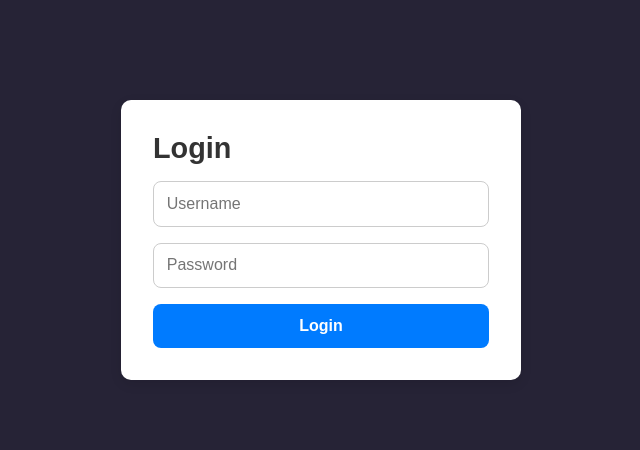
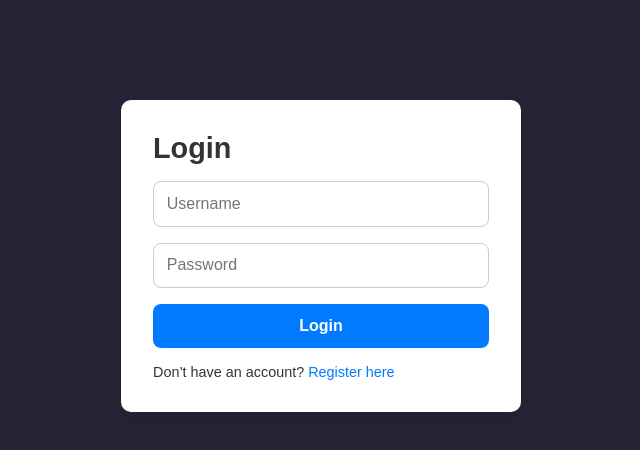
Before and after one commit to Negan-42/Frontend-Nuxt-To-Do-List, a Nuxt app: page /login in a window 1280 px wide. Shown: the top 450 px of the page, without its empty margins (79-719 px from the left). Built offline with nearby package versions, Linux system fonts and the light colour scheme.

Commit message:
Added a register page
A register page has been added if the user has not registered also added it to routes.

```diff
--- a/package.json
+++ b/package.json
@@ -3,7 +3,7 @@
   "version": "1.0.0",
   "private": true,
   "scripts": {
-    "dev": "cross-env HOST=192.168.0.104 PORT=3000 nuxt",
+    "dev": "cross-env HOST=192.168.0.101 PORT=3000 nuxt",
     "build": "nuxt build",
     "start": "nuxt start",
     "generate": "nuxt generate",
--- a/pages/index.vue
+++ b/pages/index.vue
@@ -1,3 +1,4 @@
+<!-- index.vue -->
 <template>
   <div class="task-board">
     <button @click="testApiConnection">Test API Connection</button>
--- a/pages/login.vue
+++ b/pages/login.vue
@@ -12,6 +12,12 @@
       <button type="submit">Login</button>
     </form>
     <p v-if="errorMessage" class="error">{{ errorMessage }}</p>
+
+    <!-- Add link to registration page -->
+    <p class="register-link">
+      Don’t have an account?
+      <router-link to="/register">Register here</router-link>
+    </p>
   </div>
 </template>
 
@@ -35,9 +41,8 @@ export default {
         });
 
         if (response.data.access) {
-          // Store the token (either in localStorage or Vuex)
-          this.$store.commit("auth/setToken", response.data.access); // or localStorage.setItem("token", response.data.access);
-          this.$router.push("/tasks"); // Redirect to the tasks page or another page after login
+          this.$store.commit("auth/setToken", response.data.access);
+          this.$router.push("/tasks");
         }
       } catch (error) {
         this.errorMessage = "Invalid username or password";
@@ -72,7 +77,6 @@ export default {
 form {
   width: 100%;
   display: flex;
-
   flex-direction: column;
   gap: 1rem;
 }
@@ -118,17 +122,19 @@ button:active {
   margin-top: 0.5rem;
 }
 
-@media (max-width: 600px) {
-  .login-container {
-    padding: 1.5rem;
-  }
+/* Style for register link */
+.register-link {
+  margin-top: 1rem;
+  font-size: 0.9rem;
+  color: #333;
+}
 
-  h1 {
-    font-size: 1.6rem;
-  }
+.register-link a {
+  color: #007bff;
+  text-decoration: none;
+}
 
-  button {
-    font-size: 0.9rem;
-  }
+.register-link a:hover {
+  text-decoration: underline;
 }
 </style>
--- a/pages/register.vue
+++ b/pages/register.vue
@@ -1,3 +1,4 @@
+<!-- register.vue -->
 <template>
   <div>
     <form @submit.prevent="handleRegister">
```
Also changed, not shown: router/index.js (+9 -2 lines).
